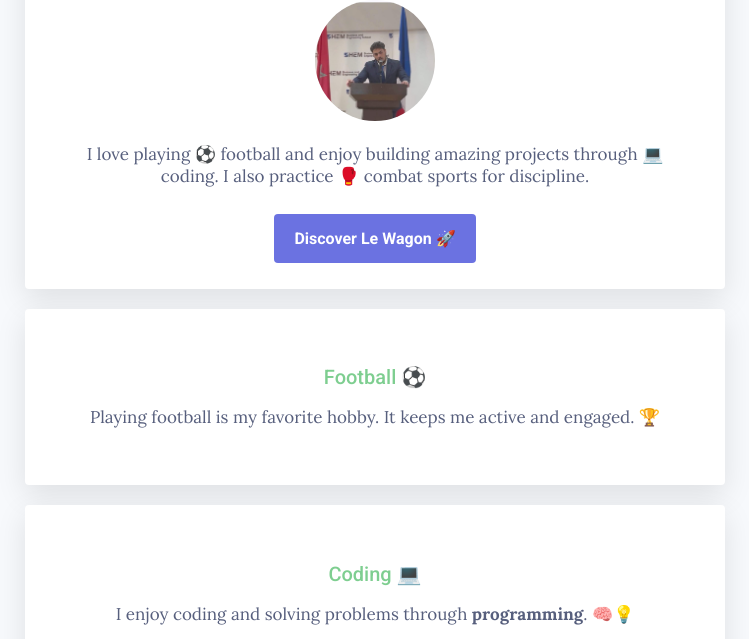
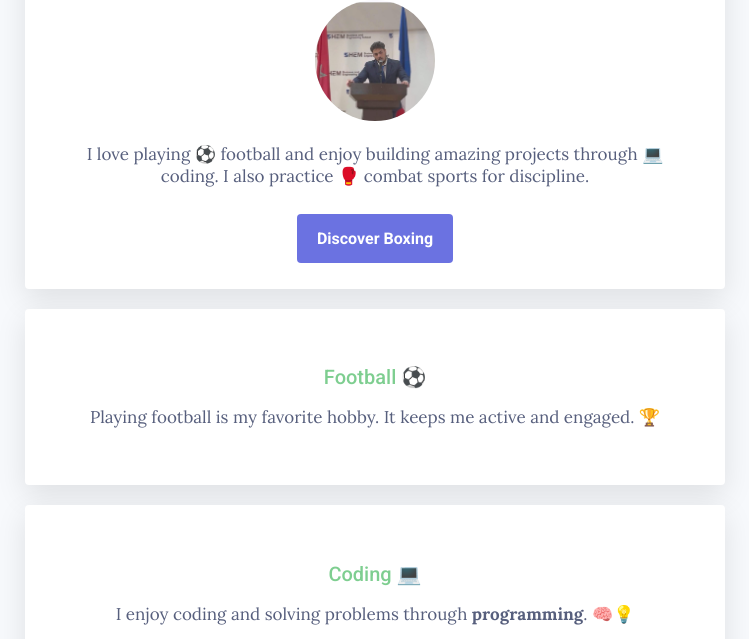
Before and after one commit to ismail77610/my_profile, a plain HTML site: page index.html in a window 1280 px wide. Shown: the part 161-800 px from the top of the page, without its empty margins (265-1014 px from the left). Drawn offline with Linux system fonts and the light colour scheme.

Commit message:
Update index.html

```diff
--- a/index.html
+++ b/index.html
@@ -16,7 +16,7 @@
         <p>
           I love playing ⚽ football and enjoy building amazing projects through 💻 coding. I also practice 🥊 combat sports for discipline.
         </p>
-        <a href="https://ismail77610.github.io/Boxing/" class="btn-blue">Discover Le Wagon 🚀</a>
+        <a href="https://ismail77610.github.io/Boxing/" class="btn-blue">Discover Boxing</a>
       </div>
       <div class="card-white" style="text-align: center;">
         <h2>Football ⚽</h2>
```
